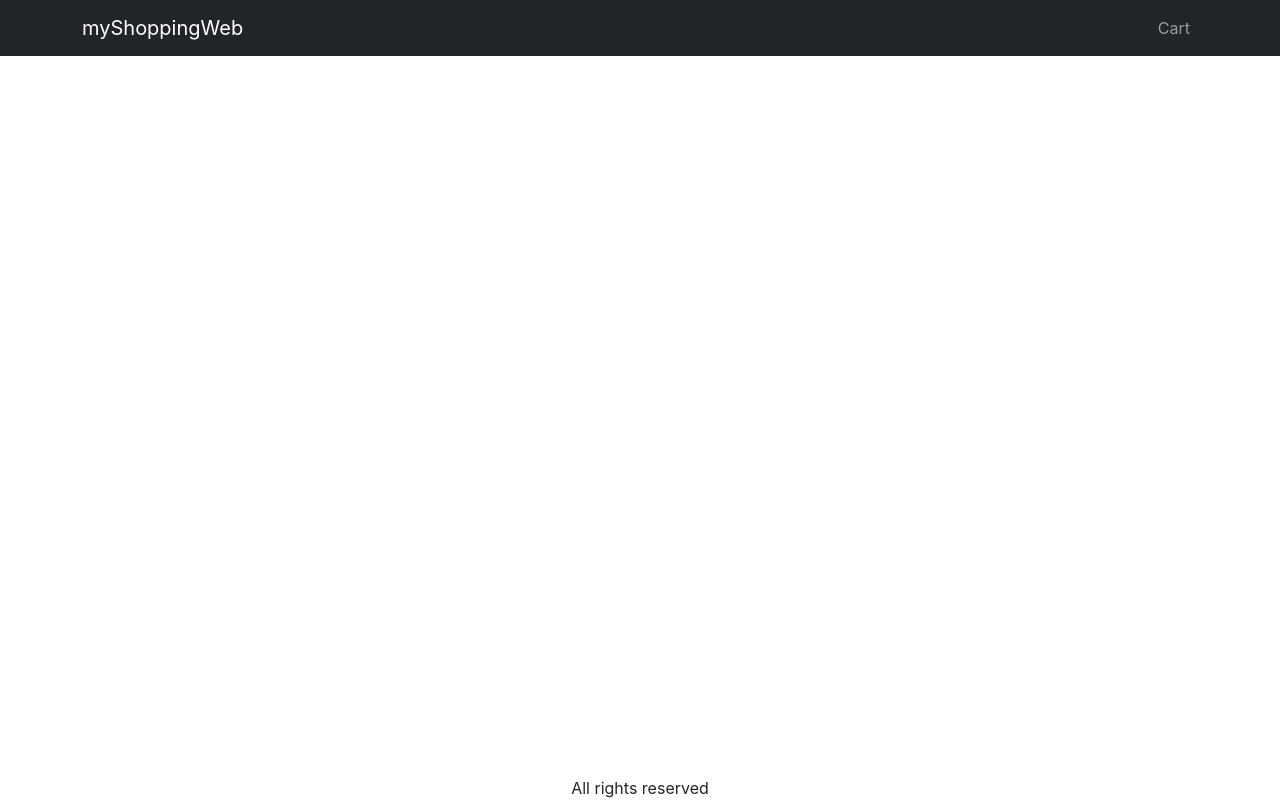
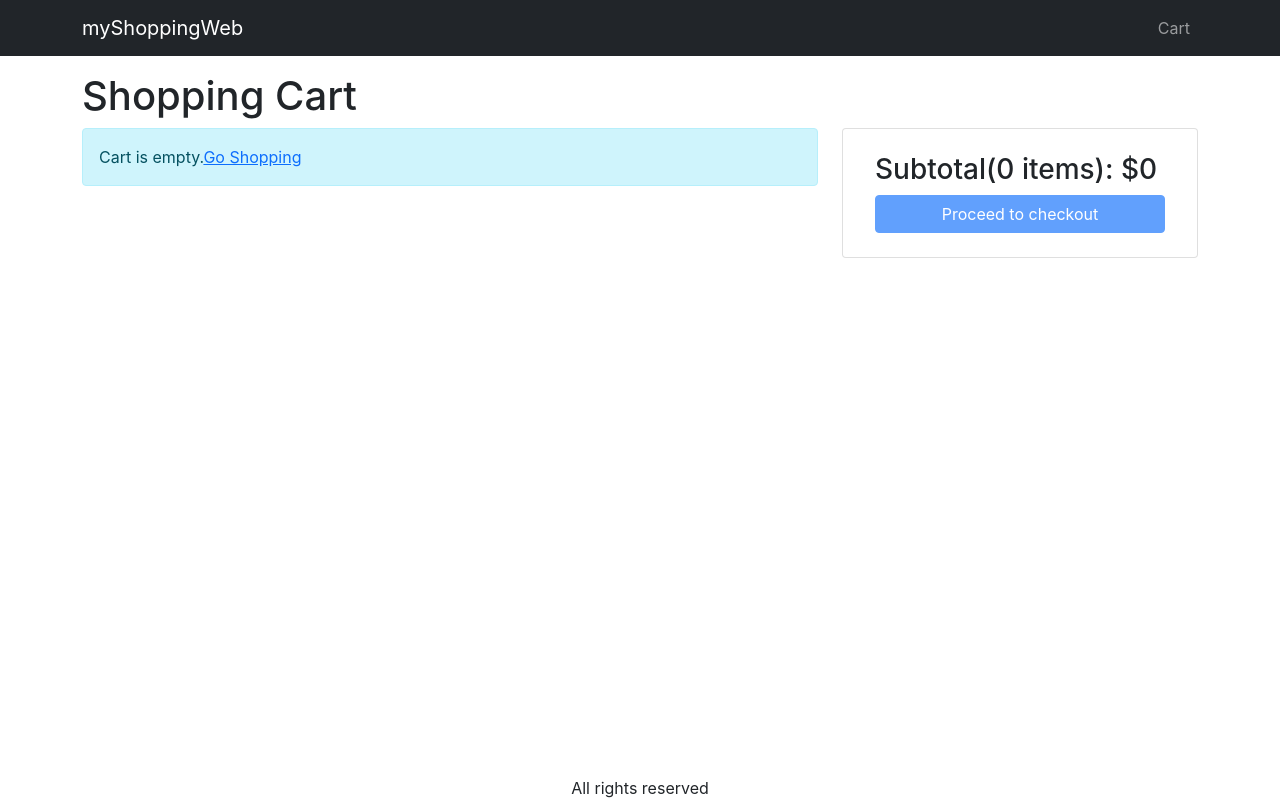
Before and after one commit to hermineavagyan/myShoppingWeb, a React (Create React App) app in the folder frontend/: page /cart in a window 1280 px wide. Built offline with nearby package versions, Linux system fonts and the light colour scheme.

Commit message:
Shopping cart added

```diff
--- a/frontend/src/App.js
+++ b/frontend/src/App.js
@@ -3,6 +3,7 @@
 import { BrowserRouter, Route, Routes, } from 'react-router-dom'
 import HomeScreen from './screens/HomeScreen';
 import ProductScreen from './screens/ProductScreen';
+import CartScreen from './screens/CartScreen';
 import { Container, Navbar, Nav, Badge } from 'react-bootstrap';
 import { LinkContainer } from 'react-router-bootstrap';
 import { Link } from 'react-router-dom';
@@ -29,6 +30,7 @@
                     cart.cartItems.length > 0 && (
                       <Badge pill bg="danger">
                         {
+                          //cart.cartItems.length
                           cart.cartItems.reduce((a, c) => a + c.quantity, 0)
                         }
                       </Badge>
@@ -43,6 +45,7 @@
           <Container className='mt-3'>
             <Routes>
               <Route path="/product/:slug" element={<ProductScreen />}></Route>
+              <Route path="/cart" element={<CartScreen />}></Route>
               <Route path="/" element={<HomeScreen />}></Route>
             </Routes>
           </Container>
--- a/frontend/src/index.css
+++ b/frontend/src/index.css
@@ -38,3 +38,6 @@
 .img-large {
   max-width: 100%;
 }
+.img-tumbnail {
+  height: 80px;
+}
--- /dev/null
+++ b/frontend/src/screens/CartScreen.js
@@ -0,0 +1,90 @@
+import { useContext } from "react";
+import { Helmet } from "react-helmet-async";
+import { MyContext } from "../MyContext";
+import { Row, Col, ListGroup, Button, Card, ListGroupItem } from 'react-bootstrap';
+import { Link } from "react-router-dom";
+import MessageBox from "../components/MesssageBox";
+
+export default function CartScreen() {
+    const { state, dispatch: contextDispatch } = useContext(MyContext);
+    const { cart: { cartItems }, } = state;
+
+    return (
+        <div>
+            <Helmet>
+                <title>Shopping Cart</title>
+            </Helmet>
+            <h1>Shopping Cart</h1>
+            <Row>
+                <Col md={8}>
+                    {
+                        cartItems.length === 0 ? (
+                            <MessageBox>
+                                Cart is empty.
+                                <Link to="/">Go Shopping</Link>
+                            </MessageBox>
+                        ) :
+                            (
+                                <ListGroup>
+                                    {cartItems.map((item) => (
+                                        <ListGroup.Item key={item._id}>
+                                            <Row className="align-items-center">
+                                                <Col md={4}>
+                                                    <img
+                                                        src={item.image}
+                                                        alt={item.name}
+                                                        className="img-fluid rounded img-thumbnail"
+                                                    />{' '}
+                                                    <Link to={`/product/${item.slug}`}>{item.name}</Link>
+                                                </Col>
+                                                <Col md={3}>
+                                                    <Button variant="light" disabled={item.quantity === 1}>
+                                                        <i className="fas fa-minus-circle"></i>
+                                                    </Button>{' '}
+                                                    <span>{item.quantity}</span>{' '}
+                                                    <Button variant="light" disabled={item.quantity === item.countInStock}>
+                                                        <i className="fas fa-plus-circle"></i>
+                                                    </Button>
+                                                </Col>
+                                                <Col md={3}>${item.price}</Col>
+                                                <Col md={2}>
+                                                    <Button variant="light" >
+                                                        <i className="fas fa-trash"></i>
+                                                    </Button>{' '}
+
+                                                </Col>
+                                            </Row>
+                                        </ListGroup.Item>
+                                    ))}
+                                </ListGroup>
+                            )
+                    }
+                </Col>
+                <Col md={4}>
+                    <Card>
+                        <Card.Body>
+                            <ListGroup variant="flush">
+                                <ListGroup.Item>
+                                    <h3>
+                                        Subtotal({cartItems.reduce((a, c) => a + c.quantity, 0)}{' '}
+                                        items): $
+                                        {cartItems.reduce((a, c) => a + c.price * c.quantity, 0)}
+                                    </h3>
+                                    <div className="d-grid">
+                                        <Button
+                                            type='button'
+                                            variant="primary"
+                                            disabled={cartItems.length === 0}
+                                        >
+                                            Proceed to checkout
+                                        </Button>
+                                    </div>
+                                </ListGroup.Item>
+                            </ListGroup>
+                        </Card.Body>
+                    </Card>
+                </Col>
+            </Row>
+        </div>
+    )
+}
--- a/frontend/src/screens/ProductScreen.js
+++ b/frontend/src/screens/ProductScreen.js
@@ -1,5 +1,5 @@
 import axios from "axios";
-import { useParams } from "react-router-dom";
+import { useParams, useNavigate } from "react-router-dom";
 import { Helmet } from "react-helmet-async";
 import { useContext, useEffect, useReducer, } from 'react';
 import { Row, Col, ListGroup, Card, Badge, Button } from 'react-bootstrap';
@@ -28,6 +28,7 @@
 function ProductScreen() {
     const params = useParams();
     const { slug } = params;
+    const navigate = useNavigate()
 
     const [{ loading, error, product }, dispatch] = useReducer(reducer, {
         product: [],
@@ -56,7 +57,7 @@
     const addToCartHandler = async () => {
         const itemAvailable = cart.cartItems.find((item) => item._id === product._id);
         const quantity = itemAvailable ? itemAvailable.quantity + 1 : 1;
-        const { data } = await axios.get(`api/products/${product._id}`);
+        const { data } = await axios.get(`/api/products/${product._id}`);
         if (data.countInStock < quantity) {
             window.alert('Sorry. The item is out of stock');
             return;
@@ -64,8 +65,9 @@
 
         contextDispatch({
             type: 'CART_ADD_ITEM',
-            payload: { ...product, quantity: quantity },
+            payload: { ...product, quantity },
         })
+        navigate('/cart')
 
     }
 
```
